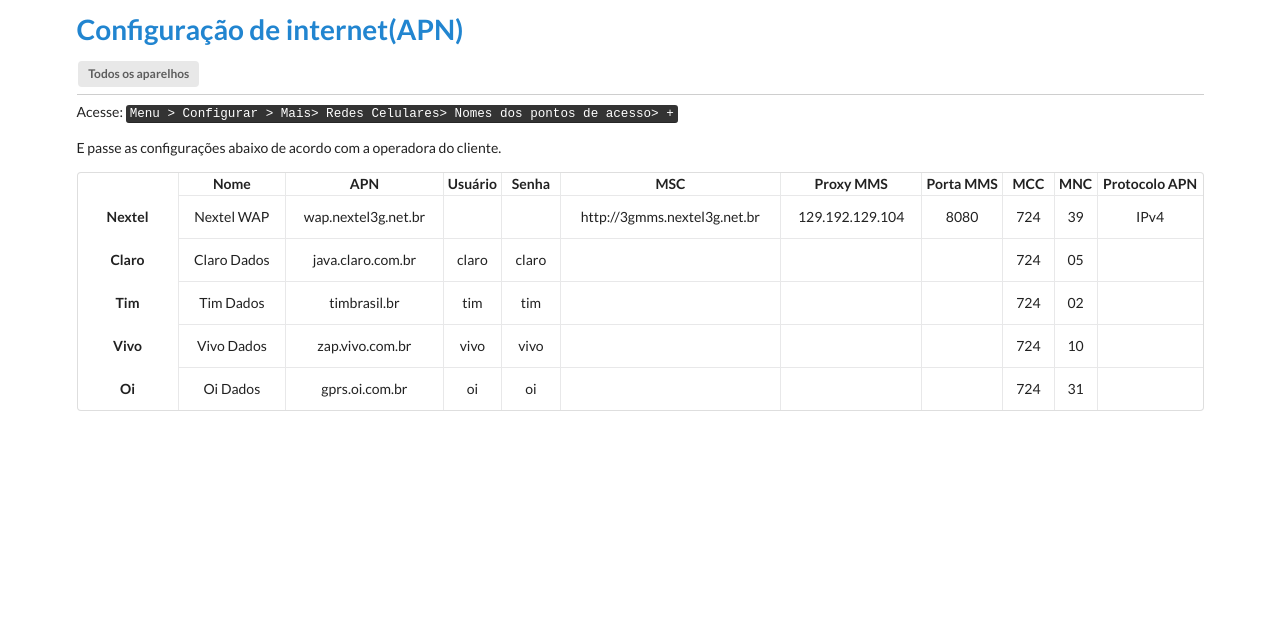
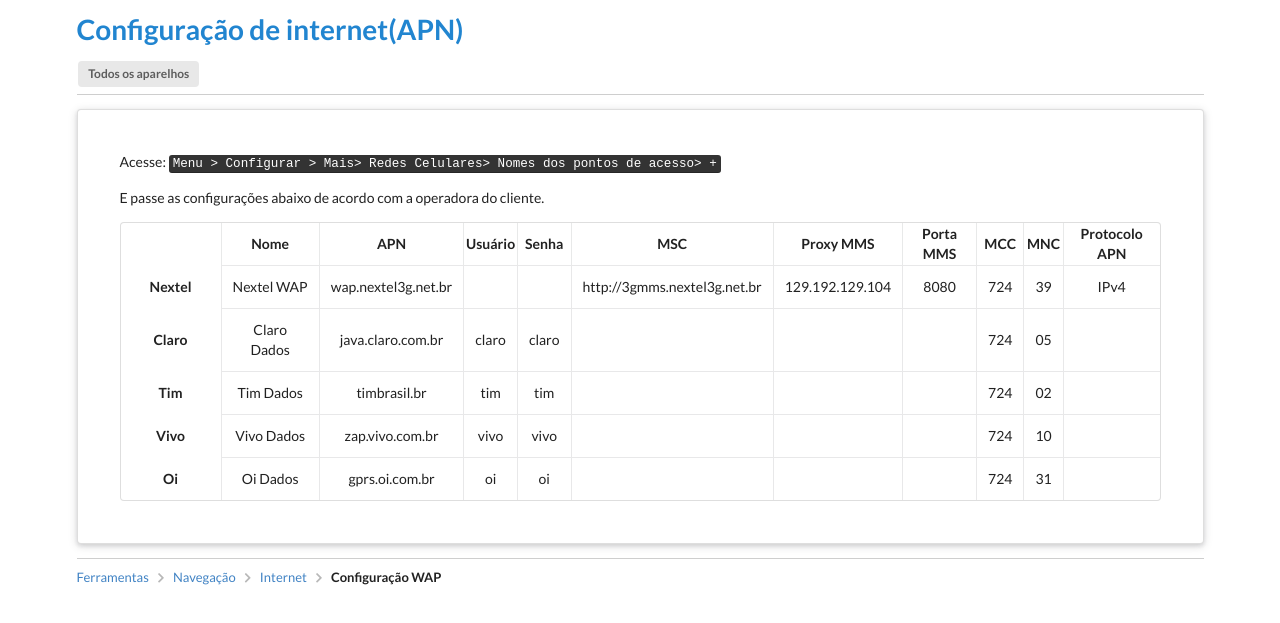
Before and after one commit to hugo-cardoso/HE, a plain HTML site: page index2.html at #!/internet in a window 1280 px wide. Shown: the part 51-674 px from the top of the page. Drawn offline with nearby package versions, Linux system fonts and the light colour scheme; some packages are replaced by stand-ins of ours.

Commit message:
Added files via upload

```diff
--- a/pages/menu/internet.html
+++ b/pages/menu/internet.html
@@ -1,6 +1,8 @@
 <h1>Configuração de internet(APN)</h1>
 <span class="ui label">Todos os aparelhos</span>
 <hr>
+
+<div class="ui raised very padded text segment">
 	<p>Acesse: <kbd>Menu > Configurar > Mais> Redes Celulares> Nomes dos pontos de acesso> +</kbd></p>
 	<p>E passe as configurações abaixo de acordo com a operadora do cliente.</p>
 	<table style="text-align: center;" class="ui selectable celled table">
@@ -85,4 +87,16 @@
 			<td>&nbsp;</td>
 		</tr>
 
-</tbody></table>
+	</tbody>
+</table>
+</div>
+<hr>
+<div class="ui small breadcrumb">
+	<a class="section">Ferramentas</a>
+	<i class="right chevron icon divider"></i>
+	<a class="section">Navegação</a>
+	<i class="right chevron icon divider"></i>
+	<a class="section">Internet</a>
+	<i class="right chevron icon divider"></i>
+	<div class="active section">Configuração WAP</div>
+</div>
```
Also changed, not shown: pages/menu/resets.html (+3 -3 lines). Lines whose indentation alone changed are shown as unchanged.
